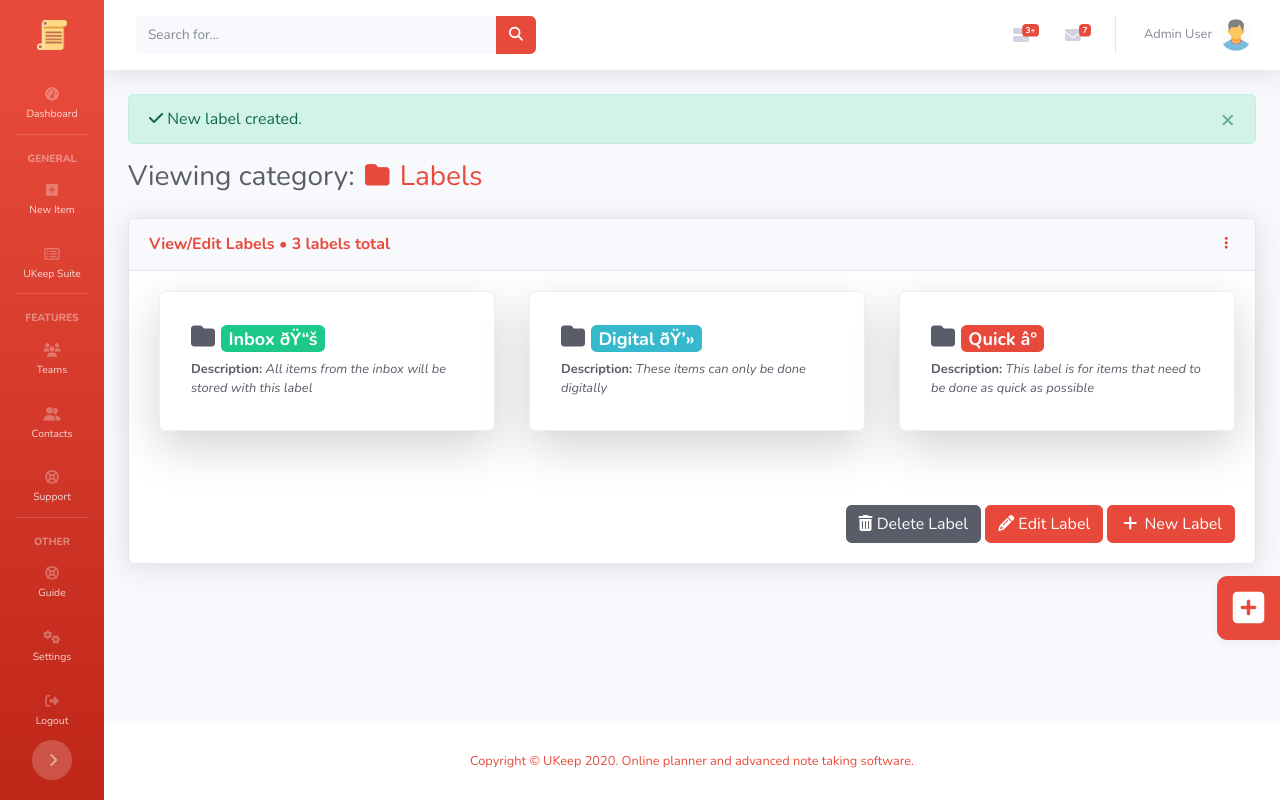
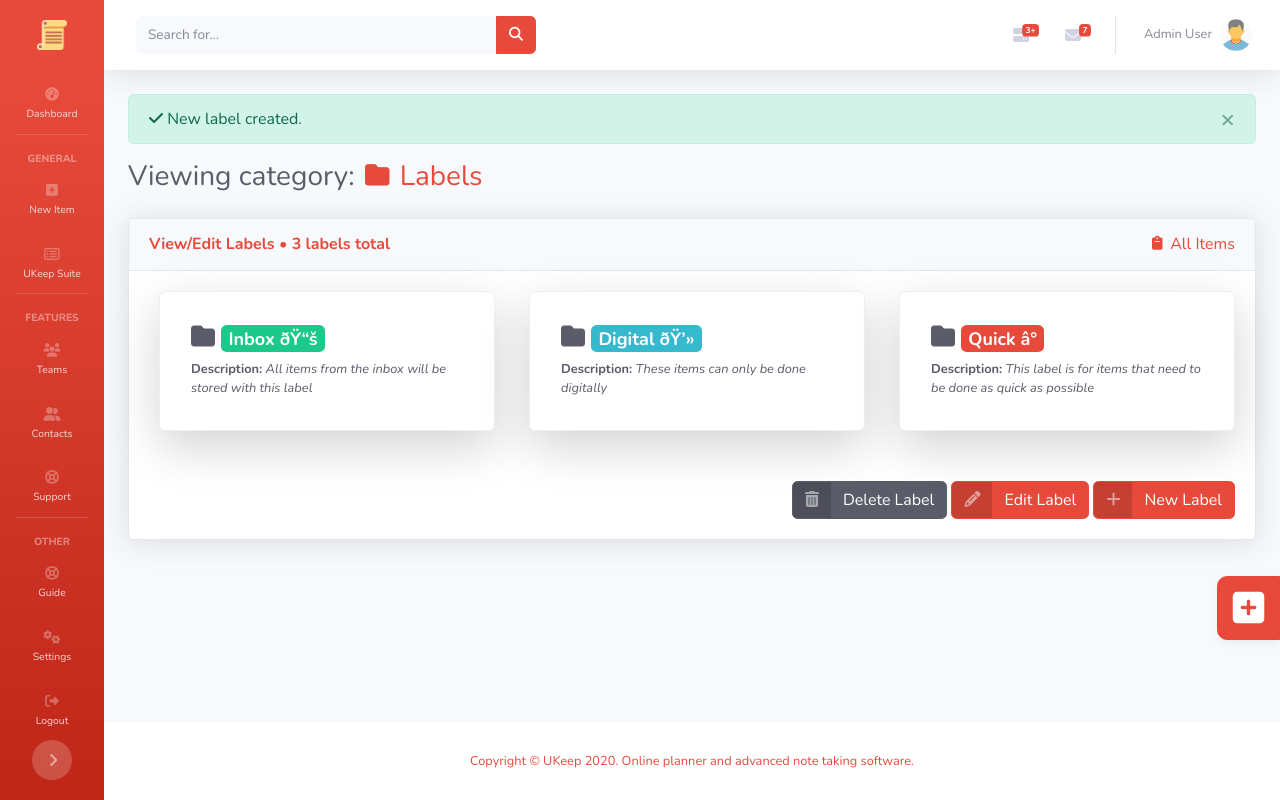
Before and after one commit to Tonemon/UKeep, a PHP site: page /dashboard/labels?success=1 in a window 1280 px wide. Run offline with PHP 8.4, Linux system fonts and the light colour scheme; a user stored in the database is signed in; data comes from the database, SQL or seed files in the repository; some libraries are stand-ins or nearby versions.

Commit message:
Buttons & Labels page upgrade
Changed the button layout to support split functionality and added right click support to labels

```diff
--- a/website/dashboard/labels.php
+++ b/website/dashboard/labels.php
@@ -43,6 +43,12 @@ include 'essentials.php';
     $alter_sql = "UPDATE UKeepDAT.label_$user_code SET name='$alterlabel_title', color='$alterlabel_color', lab_description='$alterlabel_description' WHERE label_id='$alterlabel_id'";
     $alter_result = mysql_query($alter_sql) or die(mysql_error());
     header('location:labels?success=3');
+  } elseif (isset($_REQUEST['label_edit'])){ // Edit label request
+    $labelid = $_POST['label_id'];
+
+    if ($labelid == ""){ // No label is selected, but edit button is pressed
+      header('location:labels?error=2');
+    }
   }
 ?>
 
@@ -88,16 +94,9 @@ include 'essentials.php';
       ?>
 
       <h1 class="h3 mb-4 text-gray-800">Viewing category:
-        <div class="dropdown no-arrow" style="display:inline-block;">
-          <a class="dropdown-toggle text-<?php echo $theme_color; ?>" href="#" role="button" id="dropdownMenuLink" data-toggle="dropdown" aria-haspopup="true" aria-expanded="false" style="text-decoration:none">
-            <i class="fas fa-folder fa-sm fa-fw"></i> Labels
-          </a>
-          <div class="dropdown-menu dropdown-menu-right shadow animated--fade-in" aria-labelledby="dropdownMenuLink">
-            <div class="dropdown-header text-<?php echo $theme_color; ?>">View:</div>
-            <a class="dropdown-item" href="items?view=all"><i class="fas fa-fw fa-clipboard"></i> Items</a>
-            <div class="dropdown-item"><i class="fas fa-fw fa-folder"></i> Labels</div>
-          </div>
-        </div>
+        <span class="text-<?php echo $theme_color; ?>">
+          <i class="fas fa-folder fa-sm fa-fw"></i> Labels
+        </span>
       </h1>
 
           <?php
@@ -127,21 +126,15 @@ include 'essentials.php';
                       }
                     ?>
                   </h6>
-                  <div class="dropdown no-arrow">
-                    <a class="dropdown-toggle" href="#" role="button" id="dropdownMenuLink" data-toggle="dropdown" aria-haspopup="true" aria-expanded="false">
-                      <i class="fas fa-ellipsis-v fa-sm fa-fw text-<?php echo $theme_color; ?>"></i>
+                  <div class="dropdown dropdown-lg no-arrow">
+                    <a class="dropdown-toggle text-<?php echo $theme_color; ?>" href="items?view=all" style="text-decoration:none">
+                      <i class="fas fa-clipboard fa-sm fa-fw"></i> All Items
                     </a>
-                    <div class="dropdown-menu dropdown-menu-right shadow animated--fade-in" aria-labelledby="dropdownMenuLink">
-                      <div class="dropdown-header text-<?php echo $theme_color; ?>">Label Actions:</div>
-                      <a class="dropdown-item" href="#" data-toggle="modal" data-target="#newLabelModal"><i class="fas fa-fw fa-plus"></i> New Label</a>
-                      <button class="dropdown-item" type="submit" name="label_edit"><i class="fas fa-pencil-alt"></i> Edit Label</button>
-                      <a class="dropdown-item" href="#" data-toggle="modal" data-target="#deleteLabelModal"><i class="fas fa-trash-alt"></i> Delete Label</a>
-                    </div>
                   </div>
                 </div>
 
                 <!-- Card Body -->
-                <div class="card-body">
+                <div class="card-body right-click-support-items">
                   <div class="row form-group product-chooser">
 
                     <?php
@@ -164,14 +157,38 @@ include 'essentials.php';
                             <input type="radio" name="label_id" value="<?php echo $rws[0]; ?>">
                           </div>
                         </div>
-                      </div> <!-- Stop resizable div -->
+                      </div>
                     <?php } ?><br><br>
 
-                  </div><br>
+                  </div>
+
+                  <!-- Right click support -->
+                  <div class="dropdown-menu dropdown-menu-sm" id="context-menu">
+                    <div class="dropdown-header text-<?php echo $theme_color; ?>">Perform an action:</div>
+                    <a class="dropdown-item" href="#" data-toggle="modal" data-target="#newLabelModal"><i class="fas fa-fw fa-plus"></i> New Label</a>
+                    <button class="dropdown-item" type="submit" name="label_edit"><i class="fas fa-pencil-alt"></i> Edit Label</button>
+                    <a class="dropdown-item" href="#" data-toggle="modal" data-target="#deleteLabelModal"><i class="fas fa-trash-alt"></i> Delete Label</a>
+                  </div>
+
                   <div class="float-right">
-                    <a class="btn btn-dark" href="#" data-toggle="modal" data-target="#deleteLabelModal"><i class="fas fa-trash-alt"></i> Delete Label</a>
-                    <button type="submit" class="btn btn-<?php echo $theme_color; ?>" name="label_edit"><i class="fas fa-pencil-alt"></i> Edit Label</button>
-                    <a class="btn btn-<?php echo $theme_color; ?>" href="#" data-toggle="modal" data-target="#newLabelModal"><i class="fas fa-fw fa-plus"></i> New Label</a>
+                    <a href="#" class="btn btn-dark btn-icon-split" data-toggle="modal" data-target="#deleteLabelModal">
+                      <span class="icon text-white-50">
+                        <i class="fas fa-trash-alt"></i>
+                      </span>
+                      <span class="text">Delete Label</span>
+                    </a>
+                    <button type="submit" class="btn btn-<?php echo $theme_color; ?> btn-icon-split" name="label_edit">
+                      <span class="icon text-white-50">
+                        <i class="fas fa-pencil-alt"></i>
+                      </span>
+                      <span class="text">Edit Label</span>
+                    </button>
+                    <a href="#" class="btn btn-<?php echo $theme_color; ?> btn-icon-split" data-toggle="modal" data-target="#newLabelModal">
+                      <span class="icon text-white-50">
+                        <i class="fas fa-plus"></i>
+                      </span>
+                      <span class="text">New Label</span>
+                    </a>
                   </div>
 
                   <!-- Delete Label Modal-->
@@ -187,7 +204,12 @@ include 'essentials.php';
                         <div class="modal-body">Are you sure you want to <b>permanently</b> delete this label? All items with this label will be cleared of this label and you <b>cannot</b> undo this!</div>
                         <div class="modal-footer">
                           <button class="btn btn-secondary" type="button" data-dismiss="modal">Cancel</button>
-                          <button type="submit" class="btn btn-<?php echo $theme_color; ?>" name="label_delete"><i class="fas fa-trash-alt"></i> Delete Label</button>
+                          <button type="submit" class="btn btn-<?php echo $theme_color; ?> btn-icon-split" name="label_delete">
+                            <span class="icon text-white-50">
+                              <i class="fas fa-trash-alt"></i>
+                            </span>
+                            <span class="text">Delete Label</span>
+                          </button>
                         </div>
                       </div>
                     </div>
@@ -201,15 +223,10 @@ include 'essentials.php';
             <?php if (isset($_REQUEST['label_edit'])){ // Edit label request
               $labelid = $_POST['label_id'];
 
-                if ($labelid == ""){ // No label is selected, but edit button is pressed
-                  header("Refresh: 0");
-                  header('location:labels?error=2');
-                } else { // Label selected and button pressed, so grab label data from db
-                  $labelid = $_POST['label_id'];
-                  $edit_sql = "SELECT * FROM UKeepDAT.label_$user_code WHERE label_id='$labelid'";
-                  $edit_result = mysql_query($edit_sql) or die(mysql_error());
-                  $edit_vars = mysql_fetch_array($edit_result);
-                }
+              $labelid = $_POST['label_id'];
+              $edit_sql = "SELECT * FROM UKeepDAT.label_$user_code WHERE label_id='$labelid'";
+              $edit_result = mysql_query($edit_sql) or die(mysql_error());
+              $edit_vars = mysql_fetch_array($edit_result);
             ?>
             <div class="col-xl-6 col-lg-7">
               <div class="card shadow mb-4">
@@ -261,8 +278,13 @@ include 'essentials.php';
                       <span class="badge badge-info"><?php echo $edit_vars[1]; ?></span>
                       <span class="badge badge-dark"><?php echo $edit_vars[1]; ?></span><br><br>
 
-                    <a href="labels" class="btn btn-dark">Discard</a>
-                    <button type="submit" class="btn btn-<?php echo $theme_color; ?>" name="label_alter">Edit Label</button>
+                    <a href="labels" class="btn btn-secondary">Discard</a>
+                    <button type="submit" class="btn btn-<?php echo $theme_color; ?> btn-icon-split" name="label_alter">
+                      <span class="icon text-white-50">
+                        <i class="fas fa-pencil-alt"></i>
+                      </span>
+                      <span class="text">Edit Label</span>
+                    </button>
                   </form>
                 </div>
               </div>
@@ -277,6 +299,9 @@ include 'essentials.php';
       </div>
       <!-- End of Main Content -->
 
+      <!-- Right click support script -->
+      <script type="text/javascript" src="addons/right-click-support.js"></script>
+
       <?php include 'site-footer.php'; ?>
 
 </body>
--- a/website/dashboard/site-footer.php
+++ b/website/dashboard/site-footer.php
@@ -44,7 +44,12 @@
         <div class="modal-body">Select "Logout" below if you are ready to end your current session.</div>
         <div class="modal-footer">
           <button class="btn btn-secondary" type="button" data-dismiss="modal">Cancel</button>
-          <a class="btn btn-<?php echo $theme_color; ?>" href="logout.php">Logout</a>
+          <a href="logout.php" class="btn btn-<?php echo $theme_color; ?> btn-icon-split">
+            <span class="icon text-white-50">
+              <i class="fas fa-sign-out-alt"></i>
+            </span>
+            <span class="text">Logout</span>
+          </a>
         </div>
       </div>
     </div>
@@ -88,7 +93,12 @@
           </div>
           <div class="modal-footer">
             <button class="btn btn-secondary" type="button" data-dismiss="modal">Discard</button>
-            <button type="submit" class="btn btn-<?php echo $theme_color; ?>" name="note_create">Create Note</button>
+            <button type="submit" class="btn btn-<?php echo $theme_color; ?> btn-icon-split" name="note_create">
+              <span class="icon text-white-50">
+                <i class="fas fa-plus-square"></i>
+              </span>
+              <span class="text">Create Note</span>
+            </button>
           </div>
         </div>
      </form>
@@ -155,7 +165,12 @@
           </div>
           <div class="modal-footer">
             <button class="btn btn-secondary" type="button" data-dismiss="modal">Discard</button>
-            <button type="submit" class="btn btn-<?php echo $theme_color; ?>" name="task_create">Create task</button>
+            <button type="submit" class="btn btn-<?php echo $theme_color; ?> btn-icon-split" name="task_create">
+              <span class="icon text-white-50">
+                <i class="fas fa-calendar-plus"></i>
+              </span>
+              <span class="text">Create task</span>
+            </button>
           </div>
         </div>
      </form>
@@ -210,7 +225,12 @@
             </div>
             <div class="modal-footer">
               <button class="btn btn-secondary" type="button" data-dismiss="modal">Discard</button>
-              <button type="submit" class="btn btn-<?php echo $theme_color; ?> icon save" name="label_create">Create Label</button>
+              <button type="submit" class="btn btn-<?php echo $theme_color; ?> btn-icon-split" name="label_create">
+                <span class="icon text-white-50">
+                  <i class="fas fa-folder-plus"></i>
+                </span>
+                <span class="text">Create Label</span>
+              </button>
             </div>
           </form>
         </div>
```
Also changed, not shown: website/dashboard/edit.php (+50 -8 lines), website/dashboard/guide.php (+8 -1 lines), website/dashboard/items.php (+21 -4 lines), website/dashboard/profile.php (+13 -2 lines), website/dashboard/settings.php (+44 -6 lines), website/dashboard/support.php (+6 -1 lines), website/dashboard/trash.php (+22 -13 lines).
